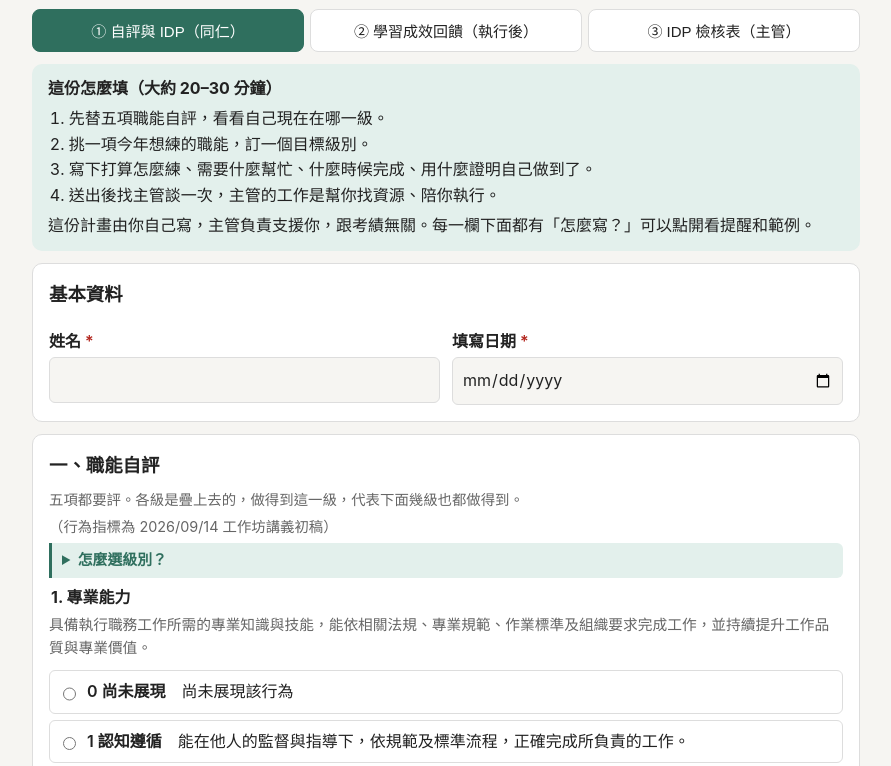
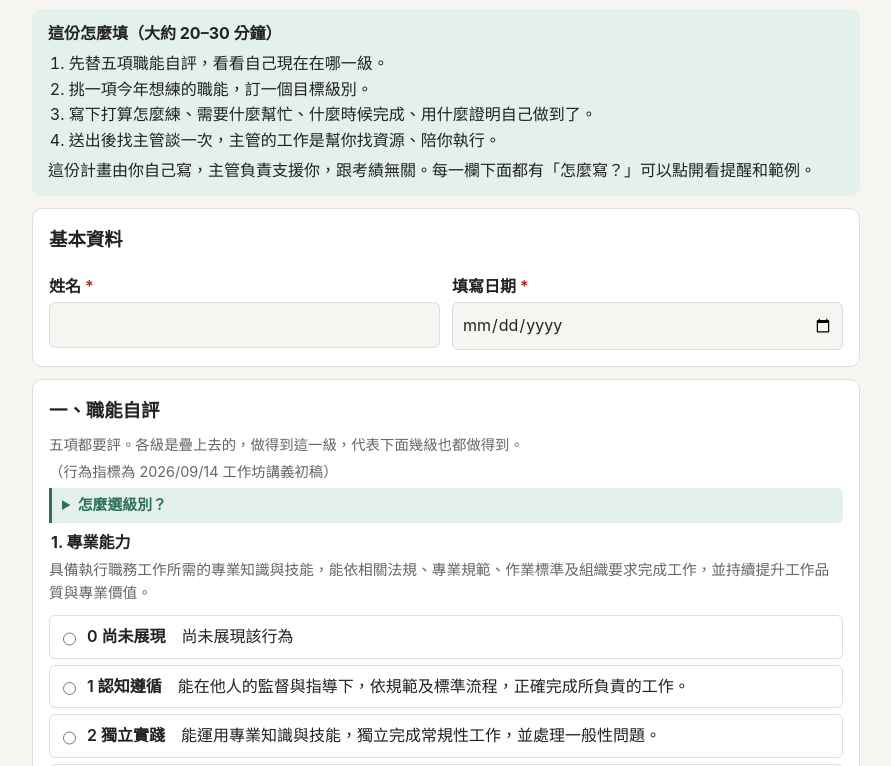
Before and after one commit to kukocliao/kukocliao.github.io, a plain HTML site: page idp/index.html in a window 1280 px wide. Shown: the part 94-860 px from the top of the page, without its empty margins (194-1085 px from the left). Drawn offline with Linux system fonts and the light colour scheme.

Commit message:
IDP 表單：拿掉分頁，三份表單各用自己的網址
Co-Authored-By: Claude Opus 5.5 <noreply@anthropic.com>

```diff
--- a/idp/index.html
+++ b/idp/index.html
@@ -52,14 +52,8 @@ details.guide .ex{background:var(--card);border:1px dashed var(--line);border-ra
 </head>
 <body>
 <main>
-<h1>共通職能自評與個人發展計畫（IDP）</h1>
-<p class="hint">自評只用來找發展方向，不納入考績。請依實際做過的事選級別，拿不準就選低一級。</p>
-
-<div class="tabs" role="tablist">
-  <button role="tab" aria-selected="true" data-tab="plan">① 自評與 IDP（同仁）</button>
-  <button role="tab" aria-selected="false" data-tab="review">② 學習成效回饋（執行後）</button>
-  <button role="tab" aria-selected="false" data-tab="check">③ IDP 檢核表（主管）</button>
-</div>
+<h1 id="title">共通職能自評與個人發展計畫（IDP）</h1>
+<p class="hint" id="subtitle">自評只用來找發展方向，不納入考績。請依實際做過的事選級別，拿不準就選低一級。</p>
 
 <!-- ① 自評與 IDP -->
 <form id="plan" data-sheet="自評與IDP">
@@ -348,13 +342,16 @@ document.getElementById('checkRows').innerHTML = CHECKS.map(([d,t],i) => `
   <tr><td><b>${d}</b></td><td>${i+1}. ${t}</td>
   <td class="yn" style="display:table-cell"><label><input type="radio" name="檢核_${d}" value="是" required>是</label><label><input type="radio" name="檢核_${d}" value="否">否</label></td></tr>`).join('');
 
-// 分頁
-const tabs = document.querySelectorAll('[data-tab]');
-tabs.forEach(b => b.onclick = () => {
-  tabs.forEach(x => x.setAttribute('aria-selected', x === b));
-  document.querySelectorAll('form').forEach(f => f.hidden = f.id !== b.dataset.tab);
-  window.scrollTo(0,0);
-});
+// 一個網址一份表單：/idp/ 自評與 IDP；?f=review 學習成效回饋；?f=check 主管檢核表
+const PAGES = {
+  plan:   ['共通職能自評與個人發展計畫（IDP）', '自評只用來找發展方向，不納入考績。請依實際做過的事選級別，拿不準就選低一級。'],
+  review: ['IDP 學習成效回饋', '計畫執行一段時間後填寫。先由你寫學習省思，再請主管填回饋。'],
+  check:  ['IDP 檢核表（主管填寫）', '同仁交出自評與 IDP 之後，主管用這份檢視計畫內容。'],
+};
+const page = PAGES[new URLSearchParams(location.search).get('f')] ? new URLSearchParams(location.search).get('f') : 'plan';
+document.querySelectorAll('form').forEach(f => f.hidden = f.id !== page);
+document.getElementById('title').textContent = document.title = PAGES[page][0];
+document.getElementById('subtitle').textContent = PAGES[page][1];
 
 // 草稿：存在這台裝置，送出後清掉
 const KEY = id => 'idp-draft-' + id;
```
